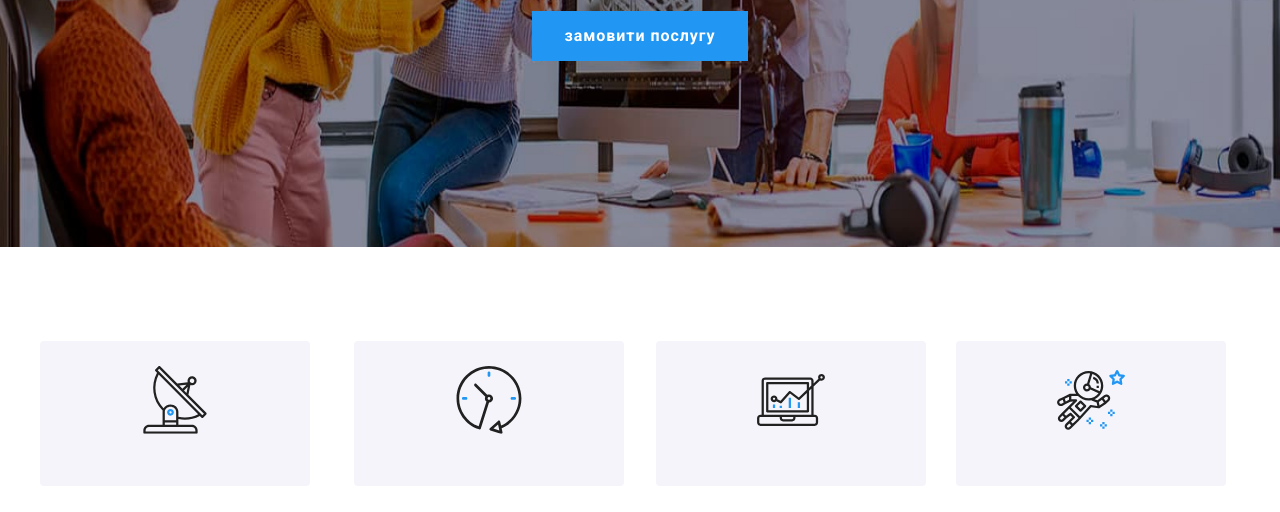
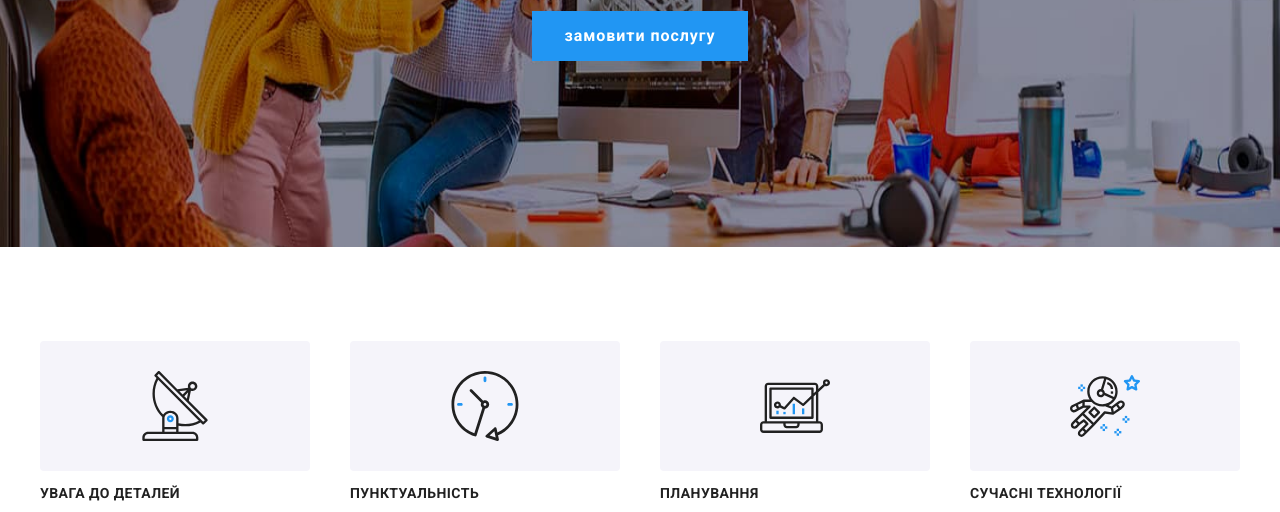
Before and after one commit to alex4682/WebStudio_SCSS, a plain HTML site: page index.html in a window 1280 px wide. Shown: the part 433-945 px from the top of the page. Drawn offline with nearby package versions, Linux system fonts and the light colour scheme.

Commit message:
fix svg's in specials section

```diff
--- a/index.html
+++ b/index.html
@@ -152,15 +152,15 @@
       </section>
       <section class="specials conteiner">
         <ul class="specials-list">
-          <li class="secials-item">
-            <svg viewBox="0 0 70 70" class="svg">
+          <li class="specials-item">
+            <div class="specials-svg-wrap">
+              <svg class="svg" width="100" height="70">
                 <use
                   xlink:href="img/symbol-defs.svg#icon-antenna"
-                width="70"
-                height="50"
                   class="icon"
                 />
               </svg>
+            </div>
             <h3 class="list-sp-tytle antenna">УВАГА ДО ДЕТАЛЕЙ</h3>
             <p class="list-sp-text">
               Ідейні міркування, і навіть початок повсякденної роботи з
@@ -168,14 +168,11 @@
             </p>
           </li>
           <li class="secials-item">
-            <svg viewBox="0 0 70 70" class="svg">
-              <use
-                xlink:href="img/symbol-defs.svg#icon-clock"
-                width="70"
-                height="50"
-                class="icon"
-              />
+            <div class="specials-svg-wrap">
+              <svg class="svg" width="100" height="70">
+                <use xlink:href="img/symbol-defs.svg#icon-clock" class="icon" />
               </svg>
+            </div>
             <h3 class="list-sp-tytle clock">ПУНКТУАЛЬНІСТЬ</h3>
             <p class="list-sp-text">
               Завдання організації, особливо рамки і місце навчання кадрів тягне
@@ -183,28 +180,28 @@
             </p>
           </li>
           <li class="secials-item">
-            <svg viewBox="0 0 70 70" class="svg">
+            <div class="specials-svg-wrap">
+              <svg class="svg" width="100" height="70">
                 <use
                   xlink:href="img/symbol-defs.svg#icon-diagram"
-                width="70"
-                height="50"
                   class="icon"
                 />
               </svg>
+            </div>
             <h3 class="list-sp-tytle vector">ПЛАНУВАННЯ</h3>
             <p class="list-sp-text">
               Так само консультація з широким активом значною мірою зумовлює.
             </p>
           </li>
           <li class="secials-item">
-            <svg viewBox="0 0 70 70" class="svg">
+            <div class="specials-svg-wrap">
+              <svg class="svg" width="100" height="70">
                 <use
                   xlink:href="img/symbol-defs.svg#icon-astronaut"
-                width="70"
-                height="50"
                   class="icon"
                 />
               </svg>
+            </div>
             <h3 class="list-sp-tytle astronaut">СУЧАСНІ ТЕХНОЛОГІЇ</h3>
             <p class="list-sp-text">
               Значимість цих проблем настільки очевидна, що реалізація планових
--- a/style.css
+++ b/style.css
@@ -284,32 +284,32 @@ ul {
 .specials-list {
   display: flex;
   justify-content: center;
-  gap: 0px 30px;
+  gap: 0px 40px;
 }
 .specials-item {
-  width: 20%;
+  width: 25%;
   display: flex;
   flex-direction: column;
 }
-.icon {
-  position: relative;
-  top: 50px;
-  left: 100px;
-}
-.svg {
+.specials-svg-wrap {
   width: 270px;
-  height: 95px;
+  height: 100px;
   margin: 0 auto;
   border-radius: 4px;
   background: #f5f4fa;
-  padding: 25px 0;
-  margin-bottom: 30px;
+  display: flex;
+  align-items: center;
+  justify-content: center;
+  padding: 25px;
+}
+.specials-svg-wrap:first-child {
+  padding: 15px 0 15px 0;
 }
 .list-sp-text {
   color: #757575;
   text-shadow: 0px 4px 4px 0px rgba(0, 0, 0, 0.25);
   font-size: 14px;
-  line-height: 24px;
+  line-height: 171%;
   letter-spacing: 0.42px;
 }
 
@@ -556,6 +556,9 @@ ul {
   background: #2196f3;
   box-shadow: 0px 4px 4px 0px rgba(0, 0, 0, 0.15);
   border: none;
+  display: flex;
+  justify-content: space-evenly;
+  align-items: center;
 }
 footer form {
   display: flex;
@@ -585,7 +588,6 @@ footer form {
 }
 .join-svg {
   fill: #fff;
-  margin-top: 5px;
 }
 /* ?==========portfolio========== */
 /* !==========header=========== */
```
Lines whose indentation alone changed are shown as unchanged.
